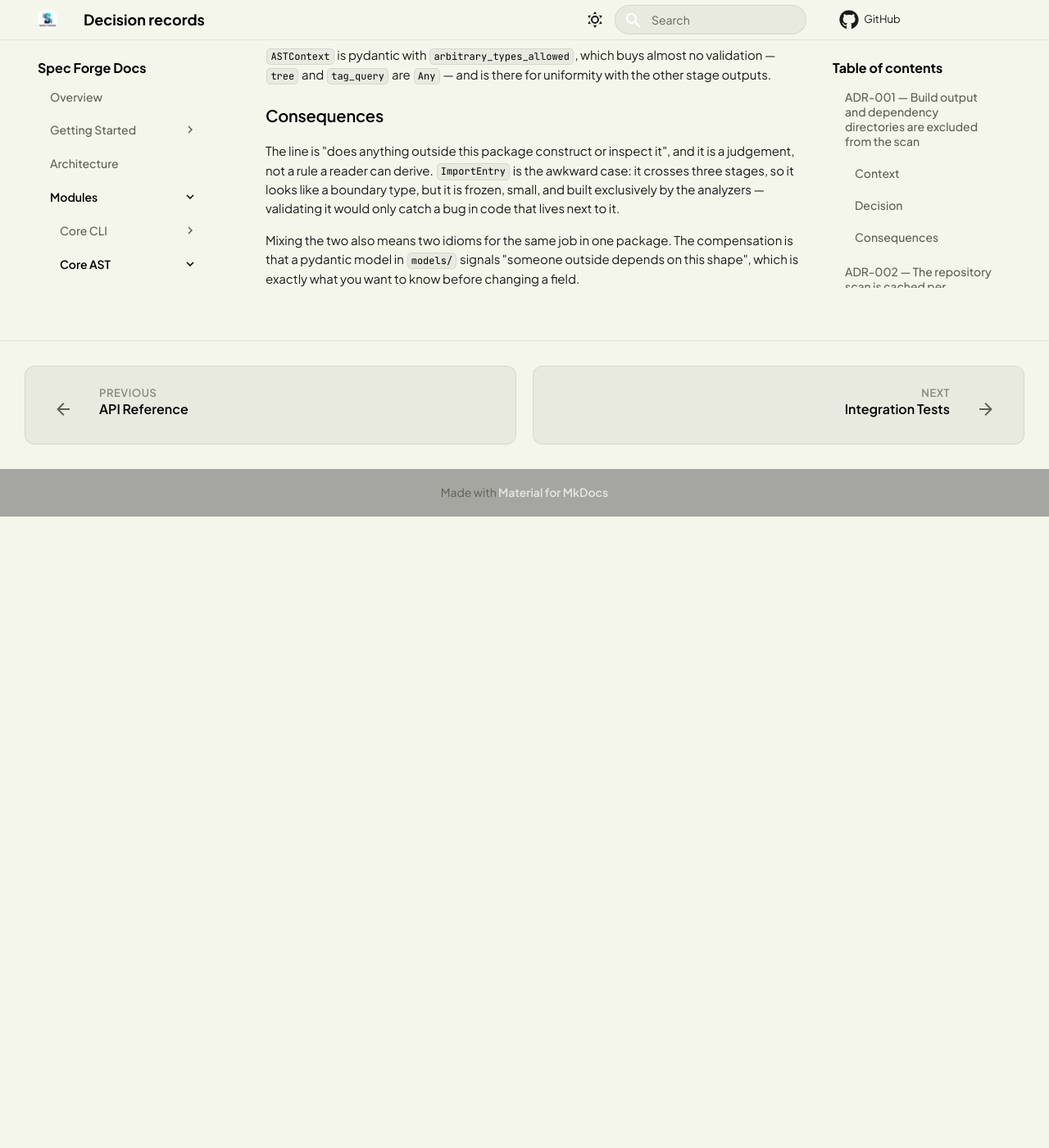
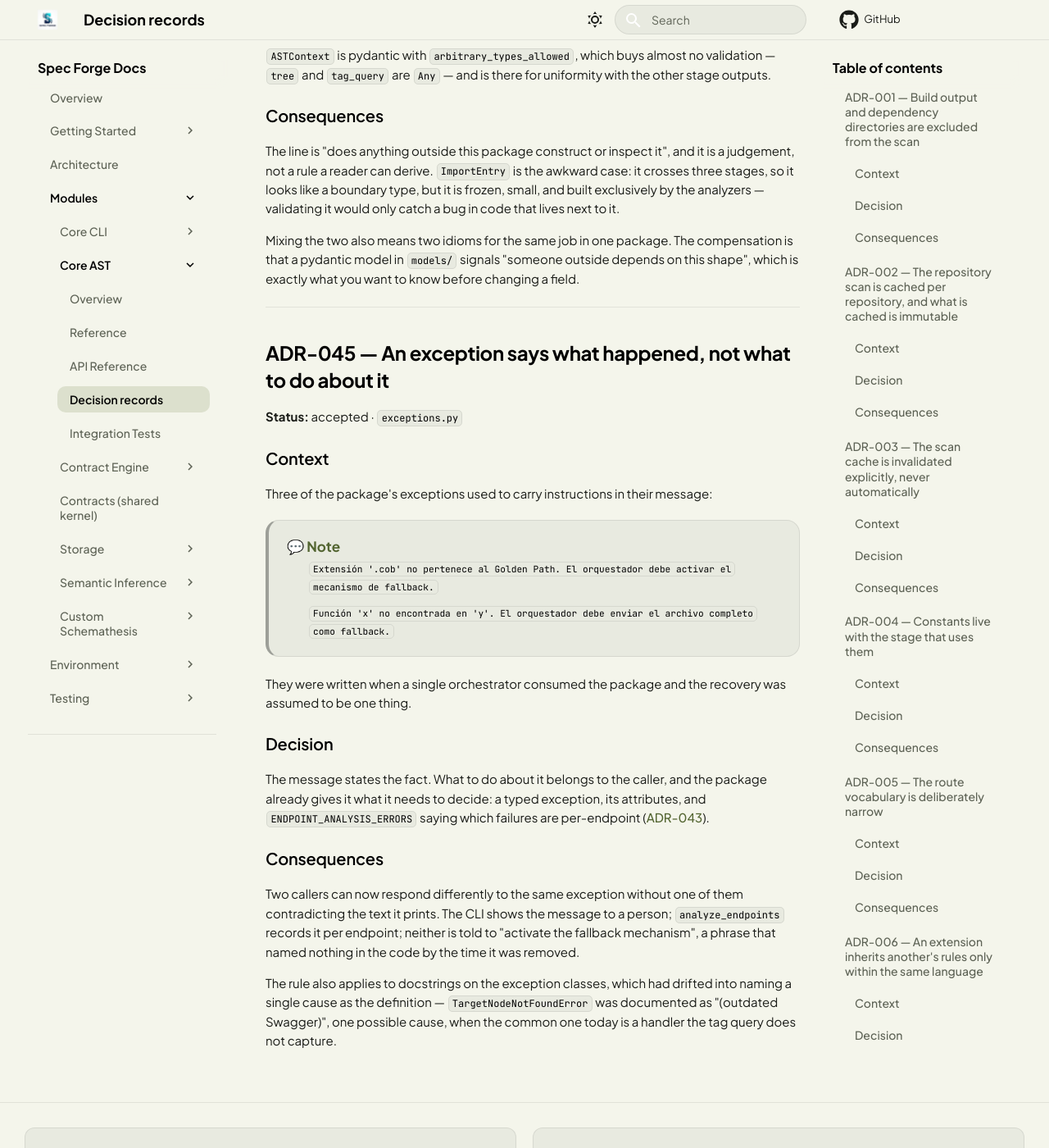
Before and after one commit to Spec-Forge-Testing/specforge-docs, an MkDocs documentation site: the page built from docs/modules/core-ast/adr.md, in a window 1280 px wide and 1400 px high, scrolled down 34828 px. Shown: the whole window at 82% size. Built offline with MkDocs 1.6.1 and Material for MkDocs 9.7.7, drawn with Linux system fonts in a browser that asks for light colours; comment, search, counter and statistics services are not loaded; before the commit the page ends 35458 px from its top, so only the background shows below that.

Commit message:
docs(core-ast): record what an exception message may say

```diff
--- a/docs/modules/core-ast/adr.md
+++ b/docs/modules/core-ast/adr.md
@@ -1571,3 +1571,42 @@ Mixing the two also means two idioms for the same job in one package. The
 compensation is that a pydantic model in `models/` signals "someone outside
 depends on this shape", which is exactly what you want to know before changing a
 field.
+
+---
+
+## ADR-045 — An exception says what happened, not what to do about it
+
+**Status:** accepted · `exceptions.py`
+
+### Context
+
+Three of the package's exceptions used to carry instructions in their message:
+
+> `Extensión '.cob' no pertenece al Golden Path. El orquestador debe activar el
+> mecanismo de fallback.`
+>
+> `Función 'x' no encontrada en 'y'. El orquestador debe enviar el archivo
+> completo como fallback.`
+
+They were written when a single orchestrator consumed the package and the
+recovery was assumed to be one thing.
+
+### Decision
+
+The message states the fact. What to do about it belongs to the caller, and the
+package already gives it what it needs to decide: a typed exception, its
+attributes, and `ENDPOINT_ANALYSIS_ERRORS` saying which failures are per-endpoint
+([ADR-043](adr.md#adr-043)).
+
+### Consequences
+
+Two callers can now respond differently to the same exception without one of
+them contradicting the text it prints. The CLI shows the message to a person;
+`analyze_endpoints` records it per endpoint; neither is told to "activate the
+fallback mechanism", a phrase that named nothing in the code by the time it was
+removed.
+
+The rule also applies to docstrings on the exception classes, which had drifted
+into naming a single cause as the definition — `TargetNodeNotFoundError` was
+documented as "(outdated Swagger)", one possible cause, when the common one today
+is a handler the tag query does not capture.
```
